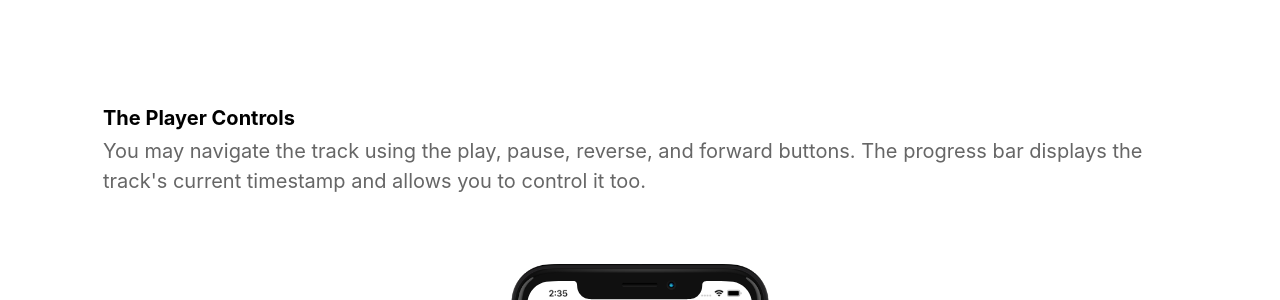
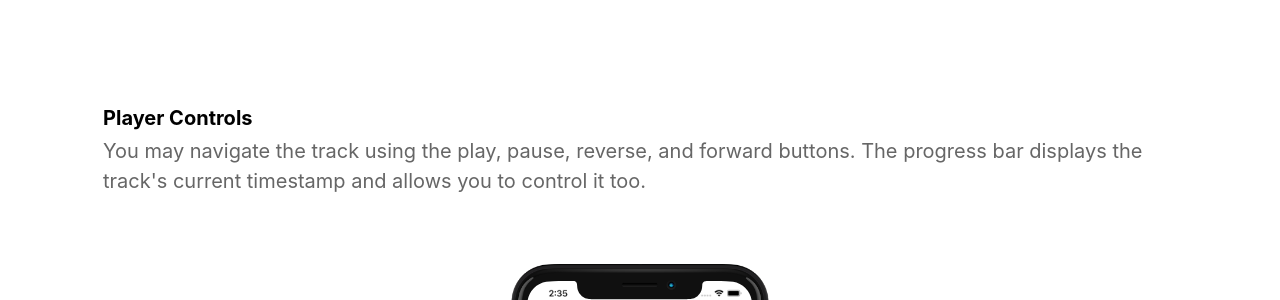
Before and after one commit to Serenity-Christian-Workship/serenity-web, a Jekyll site: the page built from index.html, in a window 1280 px wide. Shown: the part 1039-1339 px from the top of the page. Built offline with Jekyll 4.4.1, drawn with Linux system fonts in a browser that asks for light colours; nearby versions of some CDN libraries.

Commit message:
Update _config.yml

```diff
--- a/_config.yml
+++ b/_config.yml
@@ -34,7 +34,7 @@ github_username                           : rchapman001
 # Feature List                            Edit, add or remove features to be presented.
 features                                  :
 
-  - title                                 : The Player Controls
+  - title                                 : Player Controls
     description                           : You may navigate the track using the play, pause, reverse, and forward buttons. The progress bar displays the track's current timestamp and allows you to control it too.
     image                                 : assets/featureScreenshots/Simulator Screen Shot - iPhone 11 Pro Max - 2022-11-23 at 14.35.08.png
 
```
